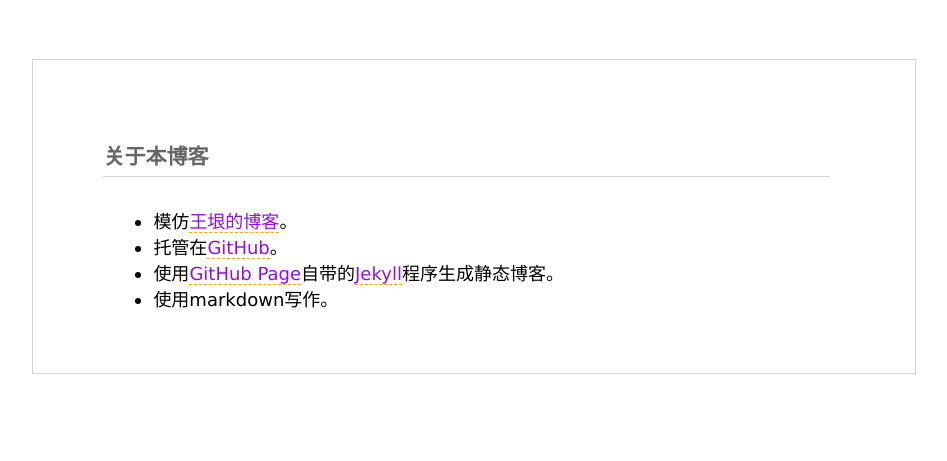
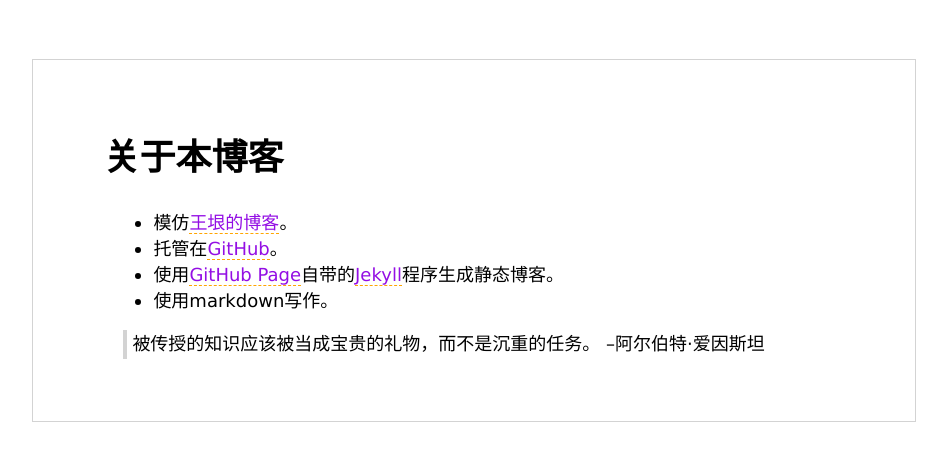
Before and after one commit to neverland0/neverland0.github.io, a Jekyll site: the page built from _posts/2017-05-9-start .md, in a window 1280 px wide. Shown: the top 461 px of the page, without its empty margins (166-1113 px from the left). Built offline with Jekyll 4.4.1, drawn with Linux system fonts in a browser that asks for light colours.

Commit message:
Initial commit

```diff
--- a/_posts/2017-05-9-start .md
+++ b/_posts/2017-05-9-start .md
@@ -2,9 +2,14 @@
 layout: item
 title: 开始
 ---
-### 关于本博客
+# 关于本博客
 
 - 模仿[王垠的博客](http://www.yinwang.org/ "王垠的博客")。
 - 托管在[GitHub](https://github.com/neverland0 "GitHub")。
 - 使用[GitHub Page](https://pages.github.com/ "GitHub Page")自带的[Jekyll](https://help.github.com/articles/using-jekyll-as-a-static-site-generator-with-github-pages/ "Jekyll")程序生成静态博客。
 - 使用markdown写作。
+
+
+
+> 被传授的知识应该被当成宝贵的礼物，而不是沉重的任务。
+> --阿尔伯特·爱因斯坦
```
